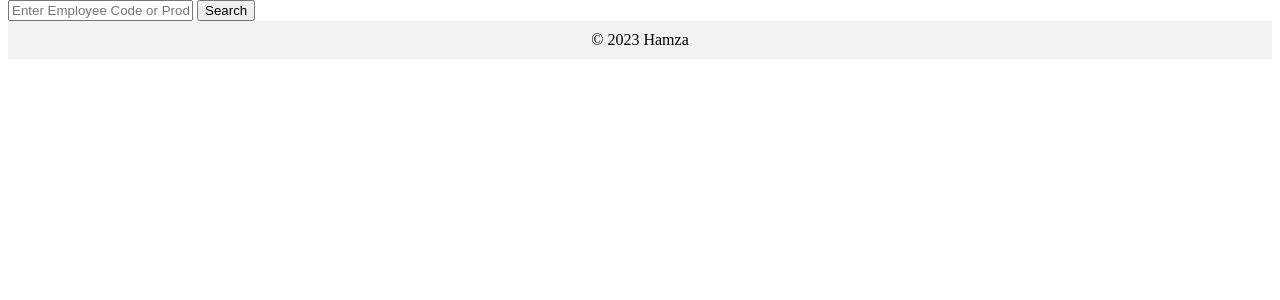
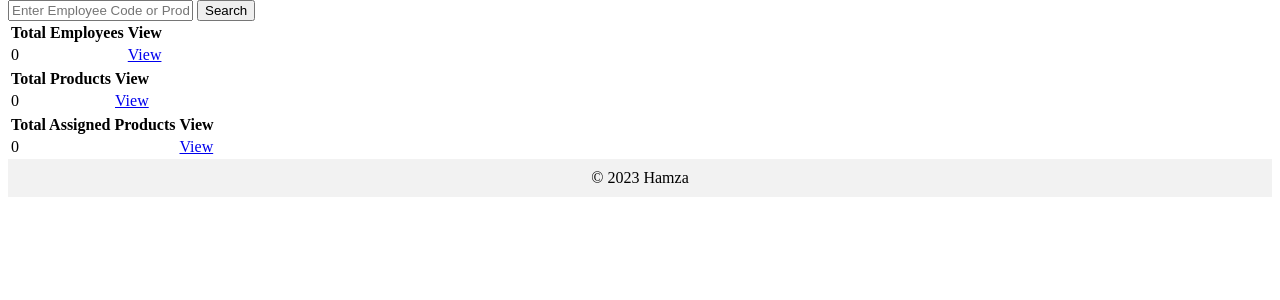
Before and after one commit to 852hamza/django_api_IMS, a Django app: page / in a window 1280 px wide. Shown: the part 55-355 px from the top of the page. Run offline with Django 4.2, Linux system fonts and the light colour scheme; data that the repository does not hold is empty.

Commit message:
add home.html

```diff
--- a/IMS_project/IMS_app/templates/base.html
+++ b/IMS_project/IMS_app/templates/base.html
@@ -51,7 +51,7 @@
         </ul>
       </nav>
     </header>
-    <main>{% block content %}{% include 'search.html' %}
+    <main>{% block content %}
 
 {% endblock %}</main>
     <footer>&copy; {% now "Y" %} Hamza</footer>
--- /dev/null
+++ b/IMS_project/IMS_app/templates/home.html
@@ -0,0 +1,79 @@
+{% extends 'base.html' %}
+
+{% block content %}
+    {% include "search.html" %}
+    <div class="row">
+        <div class="col-lg-4 col-md-4 col-sm-12 col-xs-12">
+            <div class="card rounded-0 shadow border-primary text-start summary-card my-3">
+                <div class="card-body">
+                    <div class="d-flex w-100">
+                        <div class="col-12">
+                            <table class="table table-bordered">
+                                <thead>
+                                    <tr>
+                                        <th>Total Employees</th>
+                                        <th>View</th>
+                                    </tr>
+                                </thead>
+                                <tbody>
+                                    <tr>
+                                        <td>{{ total_employees }}</td>
+                                        <td><a href="{% url 'employee_detail_list' %}" class="btn btn-primary btn-sm">View</a></td>
+                                    </tr>
+                                </tbody>
+                            </table>
+                        </div>
+                    </div>
+                </div>
+            </div>
+        </div>
+        <div class="col-lg-4 col-md-4 col-sm-12 col-xs-12">
+            <div class="card rounded-0 shadow border-primary text-start summary-card my-3">
+                <div class="card-body">
+                    <div class="d-flex w-100">
+                        <div class="col-12">
+                            <table class="table table-bordered">
+                                <thead>
+                                    <tr>
+                                        <th>Total Products</th>
+                                        <th>View</th>
+                                    </tr>
+                                </thead>
+                                <tbody>
+                                    <tr>
+                                        <td>{{ total_products }}</td>
+                                        <td><a href="{% url 'product_list' %}" class="btn btn-primary btn-sm">View</a></td>
+                                    </tr>
+                                </tbody>
+                            </table>
+                        </div>
+                    </div>
+                </div>
+            </div>
+        </div>
+        <div class="col-lg-4 col-md-4 col-sm-12 col-xs-12">
+            <div class="card rounded-0 shadow border-primary text-start summary-card my-3">
+                <div class="card-body">
+                    <div class="d-flex w-100">
+                        <div class="col-12">
+                            <table class="table table-bordered">
+                                <thead>
+                                    <tr>
+                                        <th>Total Assigned Products</th>
+                                        <th>View</th>
+                                    </tr>
+                                </thead>
+                                <tbody>
+                                    <tr>
+                                        <td>{{ total_assigned_products }}</td>
+                                        <td><a href="{% url 'employee_product_list' %}" class="btn btn-primary btn-sm">View</a></td>
+                                    </tr>
+                                </tbody>
+                            </table>
+                        </div>
+                    </div>
+                </div>
+            </div>
+        </div>
+    </div>
+{% endblock %}
--- a/IMS_project/IMS_app/urls.py
+++ b/IMS_project/IMS_app/urls.py
@@ -32,4 +32,6 @@ urlpatterns = [
 
     # search url
     path('live-search/', views.live_search, name='live_search'),
+
+    path('', views.home, name='home'),
 ]
--- a/IMS_project/IMS_app/views.py
+++ b/IMS_project/IMS_app/views.py
@@ -6,6 +6,16 @@ from .forms import DepartmentForm, EmployeeDetailForm, ProductForm, EmployeeProd
 def base(request):
     return render(request, 'base.html')
 
+def home(request):
+    total_employees = EmployeeDetail.objects.count()
+    total_products = Product.objects.count()
+    total_assigned_products = EmployeeProduct.objects.count()
+
+    return render(request, 'home.html', {
+        'total_employees': total_employees,
+        'total_products': total_products,
+        'total_assigned_products': total_assigned_products
+    })
 # search bar
 def live_search(request):
     query = request.GET.get('query', '')
```
